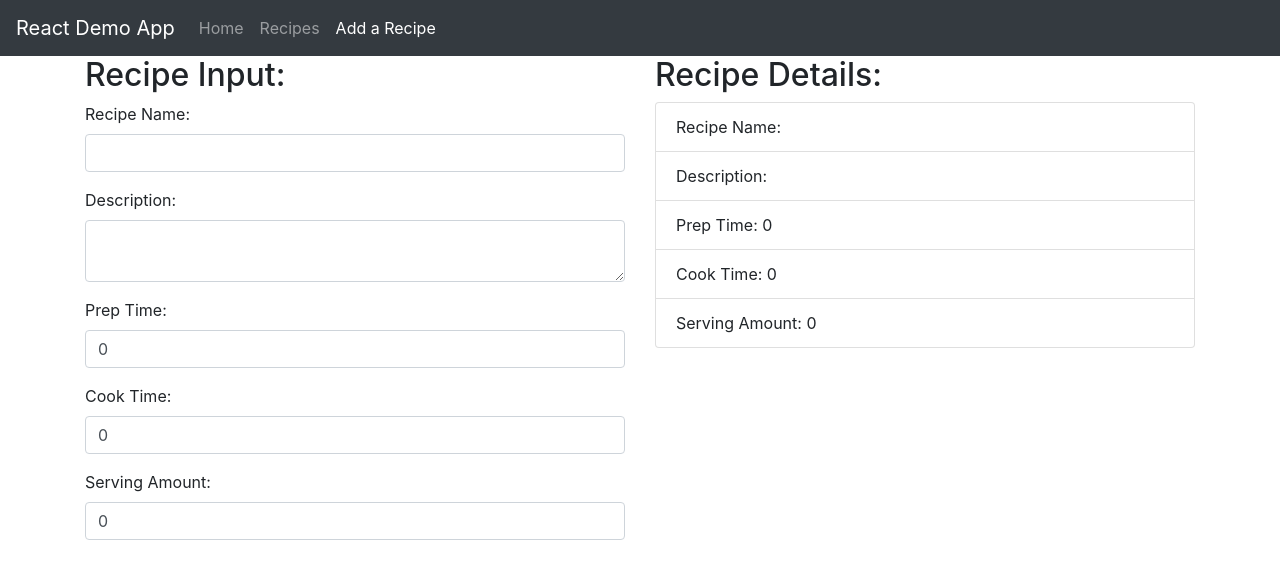
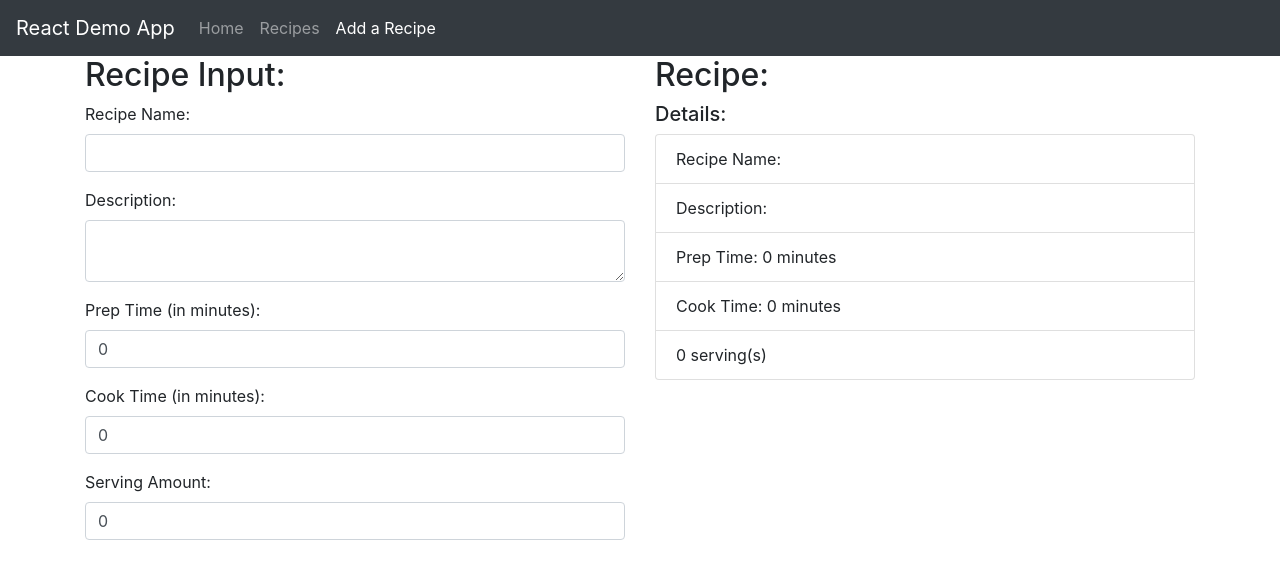
Before and after one commit to kyleb68/meal-prep-react, a React (Create React App) app: page /#/AddRecipes in a window 1280 px wide. Shown: the top 578 px of the page. Built offline with nearby package versions, Linux system fonts and the light colour scheme.

Commit message:
implemented detail portion of adding recipe

```diff
--- a/src/components/RecipeDetailList/RecipeDetailList.js
+++ /dev/null
@@ -1,17 +0,0 @@
-import React from "react";
-import { ListGroup, ListGroupItem } from "react-bootstrap";
-
-const RecipeDetaiList = (props) => {
-  let recipe = props.recipe;
-  return (
-    <ListGroup>
-      <ListGroup.Item>Recipe Name: {recipe.title}</ListGroup.Item>
-      <ListGroup.Item>Description: {recipe.description}</ListGroup.Item>
-      <ListGroup.Item>Prep Time: {recipe.prepTime}</ListGroup.Item>
-      <ListGroup.Item>Cook Time: {recipe.cookTime}</ListGroup.Item>
-      <ListGroup.Item>Serving Amount: {recipe.servingAmount}</ListGroup.Item>
-    </ListGroup>
-  );
-};
-
-export default RecipeDetaiList;
--- /dev/null
+++ b/src/components/RecipeDetailList/RecipeDetails.js
@@ -0,0 +1,20 @@
+import React from "react";
+import { ListGroup } from "react-bootstrap";
+
+const RecipeDetaiList = (props) => {
+  let recipe = props.recipe;
+  return (
+    <div>
+      <h5>Details:</h5>
+      <ListGroup>
+        <ListGroup.Item>Recipe Name: {recipe.title}</ListGroup.Item>
+        <ListGroup.Item>Description: {recipe.description}</ListGroup.Item>
+        <ListGroup.Item>Prep Time: {recipe.prepTime} minutes</ListGroup.Item>
+        <ListGroup.Item>Cook Time: {recipe.cookTime} minutes</ListGroup.Item>
+        <ListGroup.Item>{recipe.servingAmount} serving(s)</ListGroup.Item>
+      </ListGroup>
+    </div>
+  );
+};
+
+export default RecipeDetaiList;
--- a/src/views/RecipeInputViews/AddRecipes.js
+++ b/src/views/RecipeInputViews/AddRecipes.js
@@ -1,6 +1,6 @@
 import React, { useState } from "react";
 import { Container, Col, Row, Form } from "react-bootstrap";
-import RecipeDetailList from "../../components/RecipeDetailList/RecipeDetailList";
+import RecipeDetailList from "../../components/RecipeDetailList/RecipeDetails";
 
 const AddRecipes = () => {
   const [recipe, setRecipe] = useState({
@@ -38,7 +38,7 @@ const AddRecipes = () => {
               />
             </Form.Group>
             <Form.Group>
-              <Form.Label>Prep Time:</Form.Label>
+              <Form.Label>Prep Time (in minutes):</Form.Label>
               <Form.Control
                 type="number"
                 value={recipe.prepTime}
@@ -48,7 +48,7 @@ const AddRecipes = () => {
               />
             </Form.Group>
             <Form.Group>
-              <Form.Label>Cook Time:</Form.Label>
+              <Form.Label>Cook Time (in minutes):</Form.Label>
               <Form.Control
                 type="number"
                 value={recipe.cookTime}
@@ -70,7 +70,7 @@ const AddRecipes = () => {
           </Form>
         </Col>
         <Col>
-          <h2>Recipe Details:</h2>
+          <h2>Recipe:</h2>
           <RecipeDetailList recipe={recipe} />
         </Col>
       </Row>
```
Also changed, not shown: src/components/RecipeInputs/RecipeDetailInput.js (deleted, +0 -22 lines).
